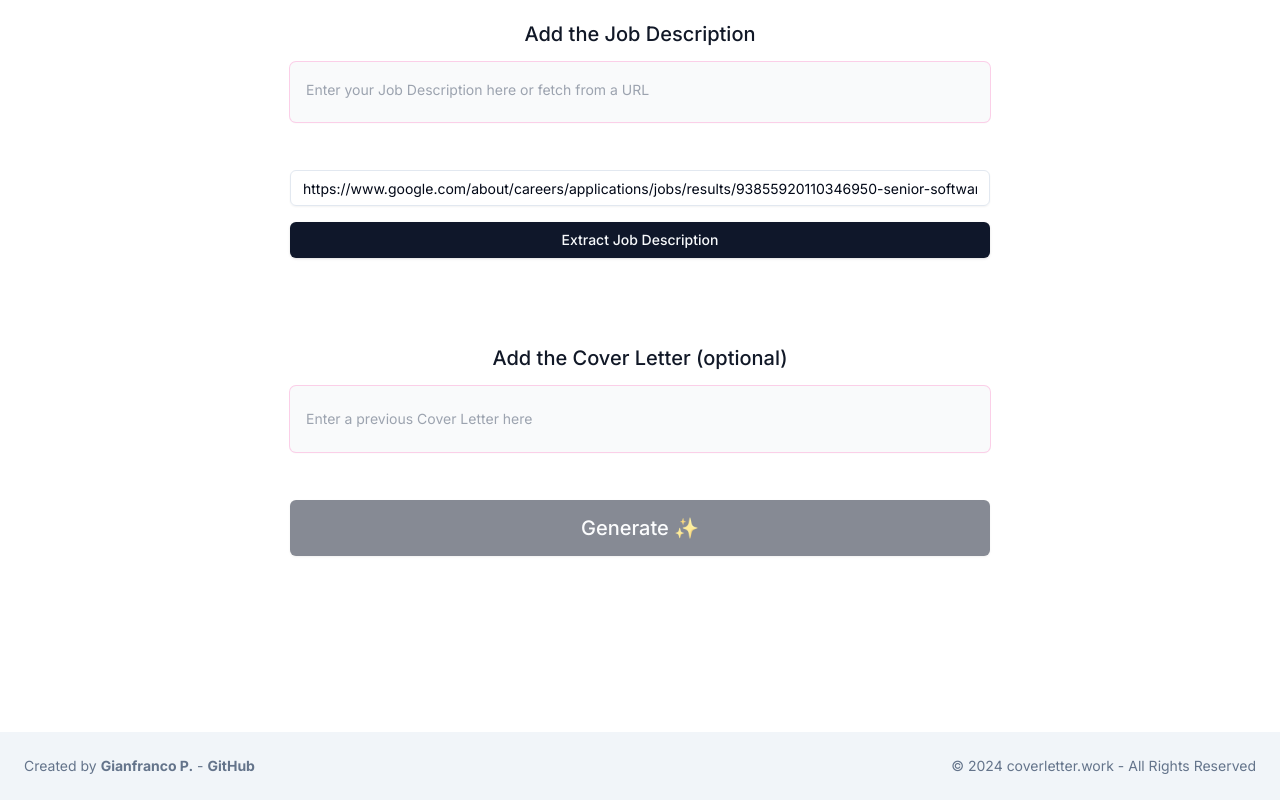
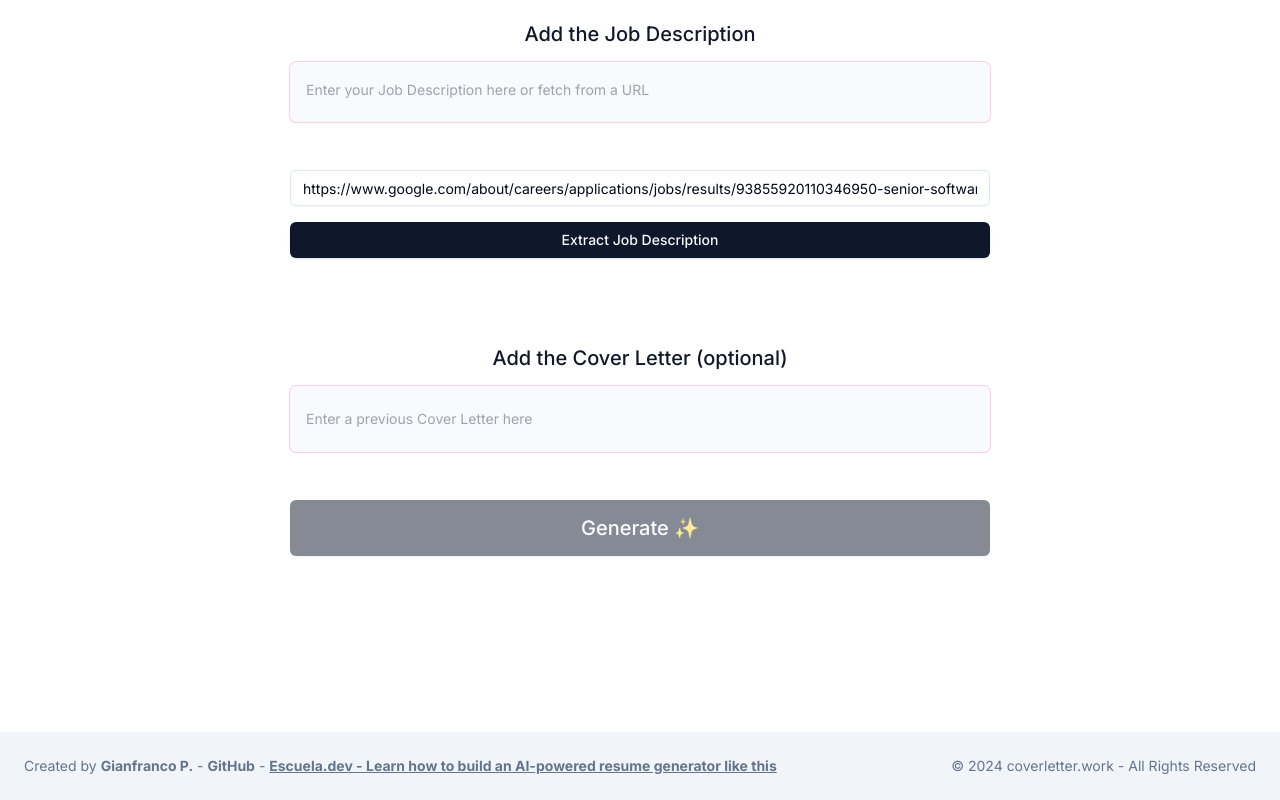
Before and after one commit to gianpaj/coverletter.work, a Next.js app: page / in a window 1280 px wide. Shown: the part 838-1638 px from the top of the page. Built offline with nearby package versions, Linux system fonts and the light colour scheme; no server answers; the database is empty.

Commit message:
footer: add Escuela.dev link

```diff
--- a/components/footer.tsx
+++ b/components/footer.tsx
@@ -24,6 +24,19 @@ export function Footer() {
           >
             GitHub
           </a>
+          {' - '}
+          <br className="block sm:hidden" />
+          <br className="block sm:hidden" />
+          <a
+            className="hover:text-muted-foreground/60 font-bold transition"
+            target="_blank"
+            href="https://escuela.dev"
+          >
+            <u>
+              Escuela.dev - Learn how to build an AI-powered resume generator
+              like this
+            </u>
+          </a>
         </span>
         {/* <FaInstagram className="transition-all hover:text-zinc-800" />
             <FaYoutube className="transition-all hover:text-zinc-800" />
```
